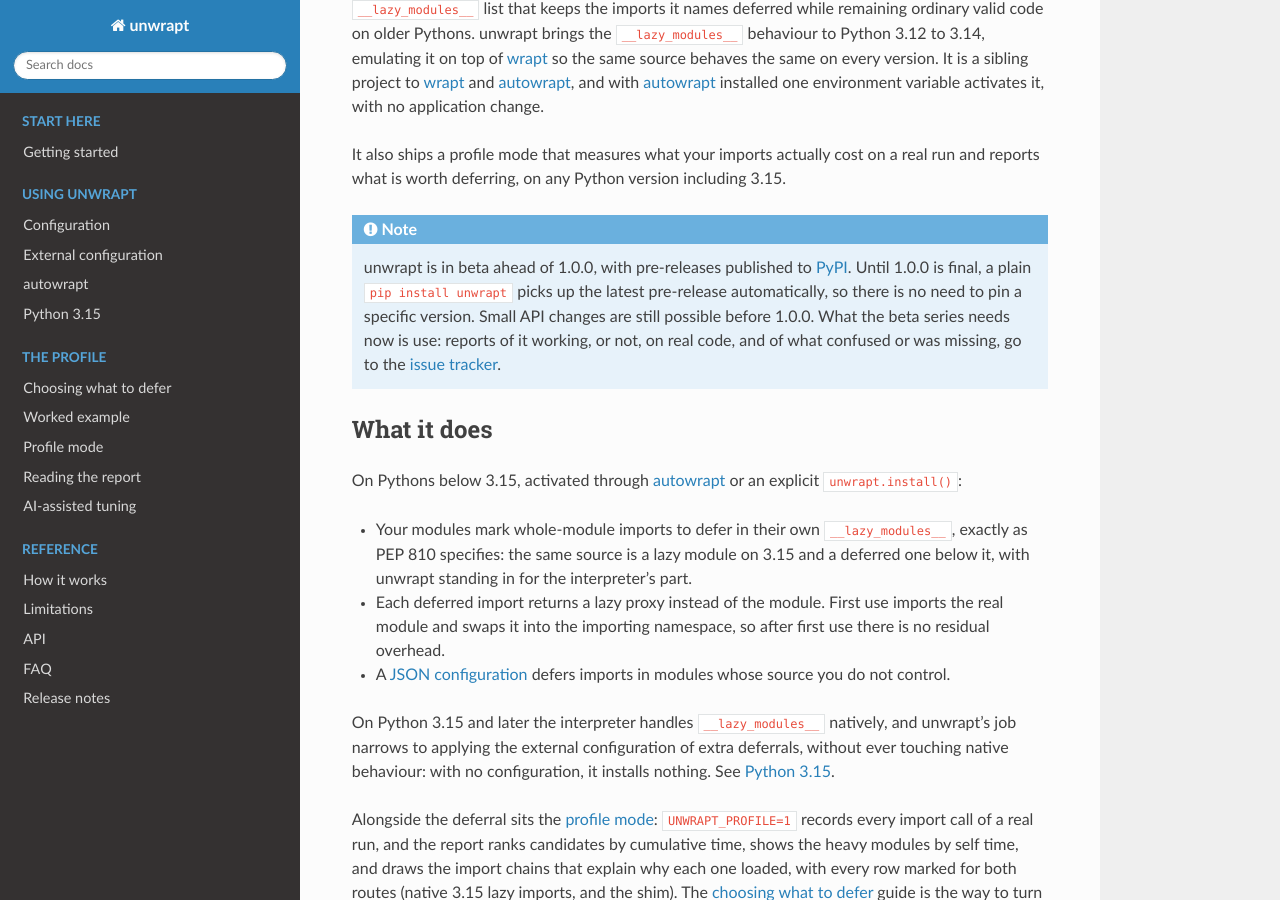
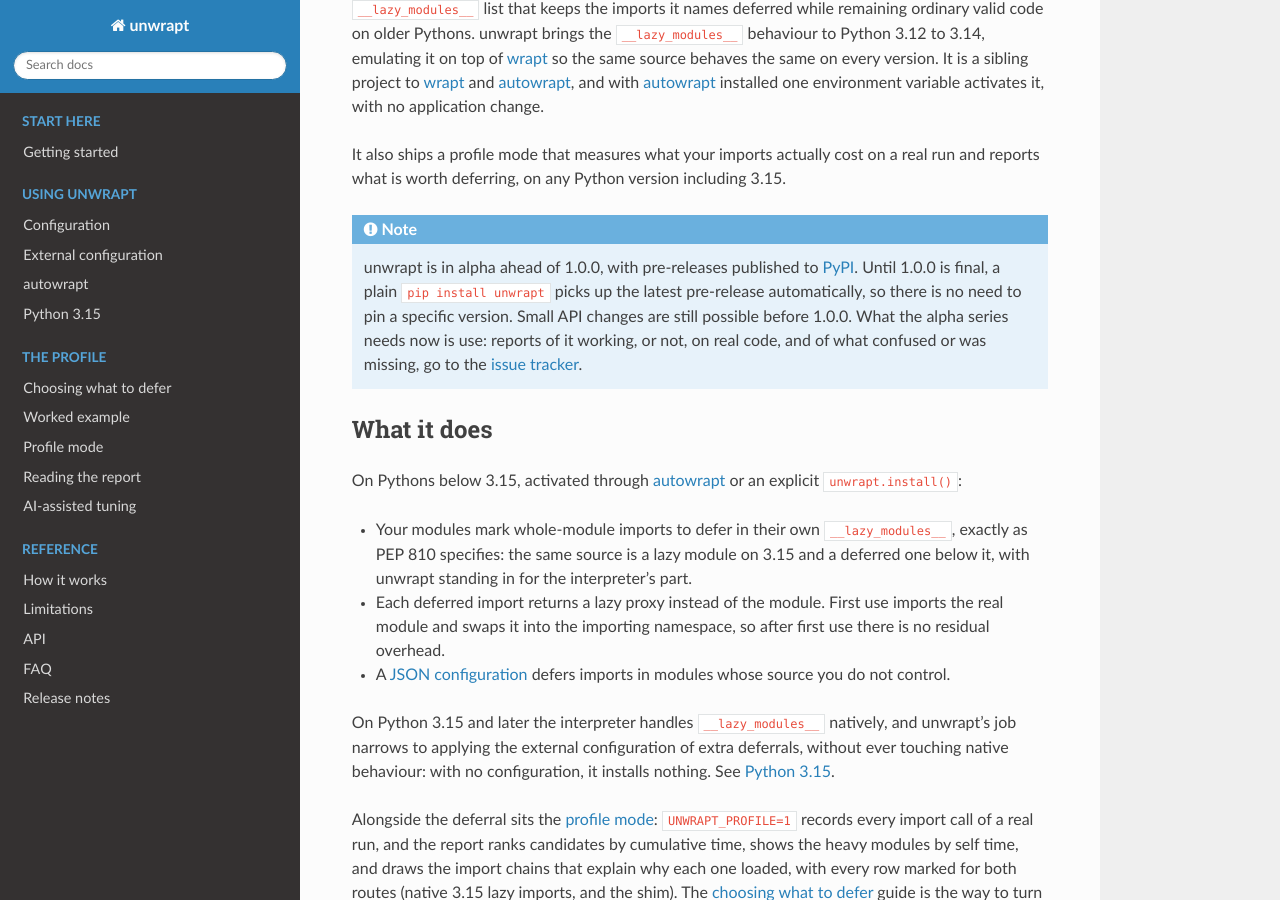
Before and after one commit to GrahamDumpleton/unwrapt, a Sphinx documentation site: the page built from docs/index.md, in a window 1280 px wide and 900 px high, scrolled down 493 px. Built offline with Sphinx 7.4.7 and the Read the Docs theme 3.1.0, drawn with Linux system fonts in a browser that asks for light colours.

Commit message:
Fix up status classifiers so says alpha rather than beta.

````diff
--- a/docs/index.md
+++ b/docs/index.md
@@ -30,11 +30,11 @@
 version including 3.15.
 
 ```{note}
-unwrapt is in beta ahead of 1.0.0, with pre-releases published to
+unwrapt is in alpha ahead of 1.0.0, with pre-releases published to
 [PyPI](https://pypi.org/project/unwrapt/). Until 1.0.0 is final, a
 plain `pip install unwrapt` picks up the latest pre-release
 automatically, so there is no need to pin a specific version. Small
-API changes are still possible before 1.0.0. What the beta series
+API changes are still possible before 1.0.0. What the alpha series
 needs now is use: reports of it working, or not, on real code, and of
 what confused or was missing, go to the
 [issue tracker](https://github.com/GrahamDumpleton/unwrapt/issues).
--- a/pyproject.toml
+++ b/pyproject.toml
@@ -18,7 +18,7 @@
 requires-python = ">=3.12"
 keywords = ["lazy imports", "import", "startup time", "PEP 810", "wrapt"]
 classifiers = [
-    "Development Status :: 4 - Beta",
+    "Development Status :: 3 - Alpha",
     "Programming Language :: Python :: 3",
     "Programming Language :: Python :: 3.12",
     "Programming Language :: Python :: 3.13",
````
Also changed, not shown: README.md (+1 -1 lines), docs/release-notes.md (+1 -1 lines).
